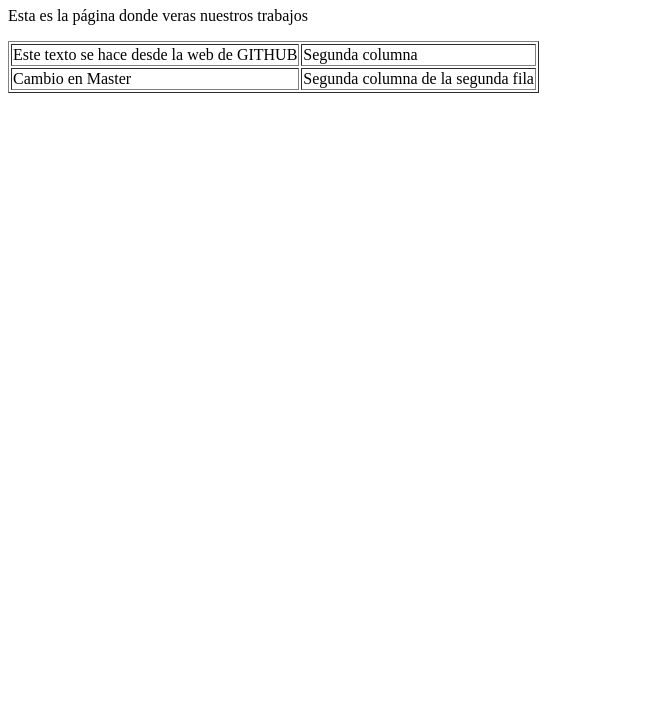
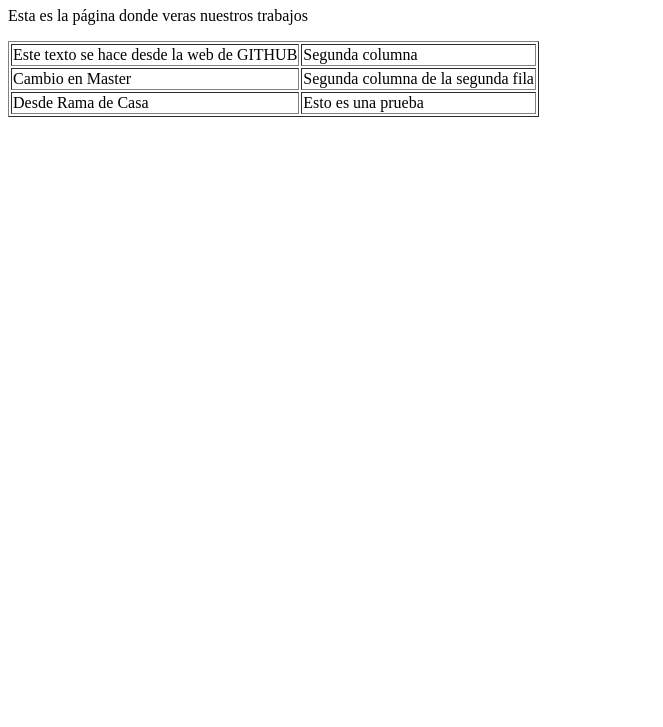
Before and after one commit to callupe/pagina-web, a plain HTML site: page Index.html in a window 1280 px wide. Shown: the part 73-800 px from the top of the page, without its empty margins (0-663 px from the left). Drawn offline with Linux system fonts and the light colour scheme.

Commit message:
Prueba commit

```diff
--- a/Index.html
+++ b/Index.html
@@ -16,6 +16,11 @@
 				<td>Cambio en Master</td>
 				<td>Segunda columna de la segunda fila</td>
 			</tr>
+			<tr>
+				<td>Desde Rama de Casa</td>
+				<td>Esto es una prueba</td>
+			</tr>
+
 		</table>
 	</body>
 </html>
```
